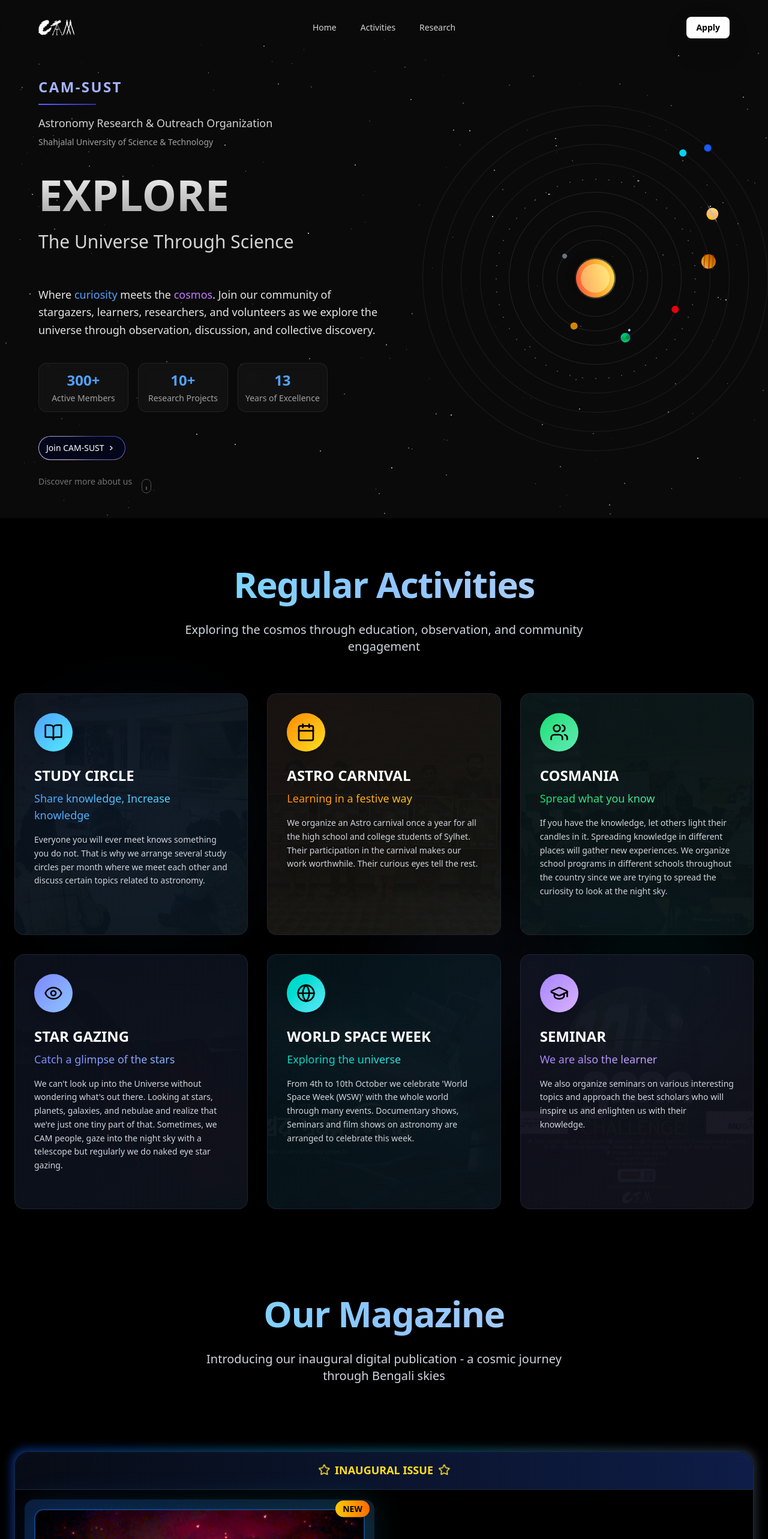
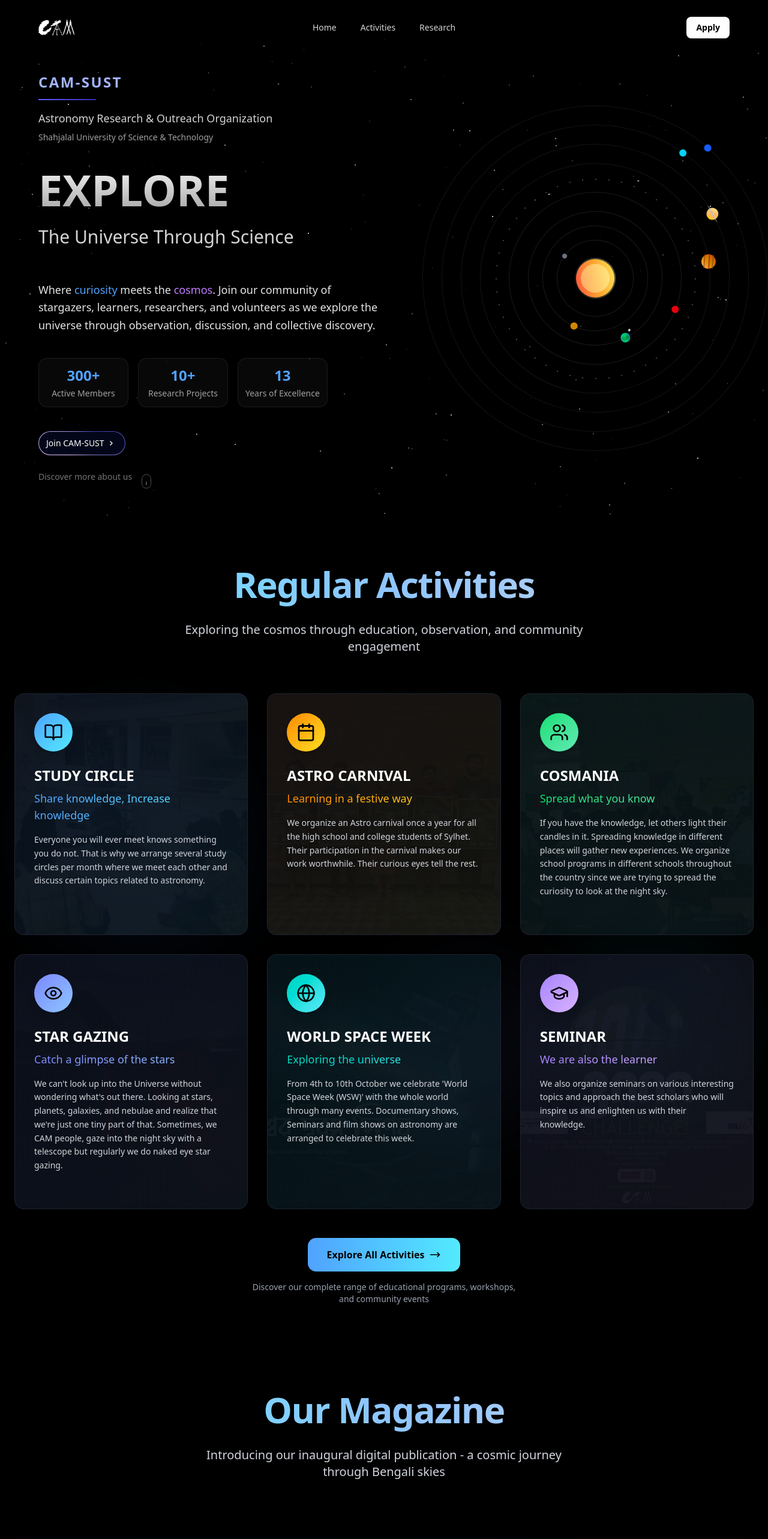
Before and after one commit to heronet/cam-sust.org, a Next.js app: page / in a window 1280 px wide. Shown: the top 2566 px of the page at 60% size. Built offline with nearby package versions, Linux system fonts and the light colour scheme.

Commit message:
fix: remove unnecessary class from Hero component and adjust layout styles feat: add "Explore All Activities" button with description to Activities page fix: update layout background class for consistency

```diff
--- a/src/app/layout.tsx
+++ b/src/app/layout.tsx
@@ -27,7 +27,7 @@
   return (
     <html lang="en">
       <body
-        className={`${geistSans.variable} ${geistMono.variable} antialiased dark bg-black/[0.96]`}
+        className={`${geistSans.variable} ${geistMono.variable} antialiased dark bg-black`}
       >
         <Navbar />
         <div className="h-16"></div>
--- a/src/components/activities/activities.tsx
+++ b/src/components/activities/activities.tsx
@@ -11,6 +11,7 @@
   GraduationCap,
 } from "lucide-react";
 import Header from "../common/header";
+import Link from "next/link";
 
 interface Activity {
   id: string;
@@ -151,10 +152,7 @@
 
 const Activities: React.FC = () => {
   return (
-    <div
-      className="min-h-screen bg-black relative overflow-hidden"
-      id="activities"
-    >
+    <div className="min-h-screen  relative overflow-hidden" id="activities">
       {/* Star Field Background */}
       {/* <StarField /> */}
 
@@ -174,11 +172,43 @@
         />
 
         {/* Activities Grid */}
-        <div className="grid grid-cols-1 md:grid-cols-2 lg:grid-cols-3 gap-8">
+        <div className="grid grid-cols-1 md:grid-cols-2 lg:grid-cols-3 gap-8 mb-12">
           {activities.map((activity, index) => (
             <ActivityCard key={activity.id} activity={activity} index={index} />
           ))}
         </div>
+
+        {/* See All Activities Button */}
+        <motion.div
+          initial={{ opacity: 0, y: 30 }}
+          animate={{ opacity: 1, y: 0 }}
+          transition={{ duration: 0.8, delay: 0.8 }}
+          className="text-center"
+        >
+          <Link
+            href="/activities"
+            className="inline-flex items-center px-8 py-4 bg-gradient-to-r from-blue-400 to-cyan-300 text-black font-semibold rounded-xl hover:scale-105 transition-all duration-300 shadow-lg hover:shadow-cyan-400/25 group"
+          >
+            <span className="mr-2">Explore All Activities</span>
+            <svg
+              className="w-5 h-5 transition-transform duration-300 group-hover:translate-x-1"
+              fill="none"
+              stroke="currentColor"
+              viewBox="0 0 24 24"
+            >
+              <path
+                strokeLinecap="round"
+                strokeLinejoin="round"
+                strokeWidth={2}
+                d="M17 8l4 4m0 0l-4 4m4-4H3"
+              />
+            </svg>
+          </Link>
+          <p className="text-gray-400 text-sm mt-4 max-w-md mx-auto">
+            Discover our complete range of educational programs, workshops, and
+            community events
+          </p>
+        </motion.div>
       </div>
 
       {/* Bottom Gradient Fade */}
--- a/src/components/hero/hero.tsx
+++ b/src/components/hero/hero.tsx
@@ -40,7 +40,7 @@
   }
 
   return (
-    <div className="relative min-h-screen w-full bg-grid-white/[0.02] flex flex-col-reverse lg:flex-row items-center overflow-hidden">
+    <div className="relative w-full bg-grid-white/[0.02] flex flex-col-reverse lg:flex-row items-center overflow-hidden">
       {/* Animated Stars Background */}
       <StarField />
 
@@ -49,7 +49,7 @@
         variants={containerVariants}
         initial="hidden"
         animate="visible"
-        className="relative items-start mt-4 z-10 flex-1 flex flex-col justify-center px-8 lg:px-16 max-w-2xl lg:max-w-none"
+        className="relative items-start z-10 flex-1 flex flex-col justify-center px-8 lg:px-16 max-w-2xl lg:max-w-none"
       >
         {/* CAM-SUST Header */}
         <motion.div variants={itemVariants} className="mb-6 lg:mb-8">
```
